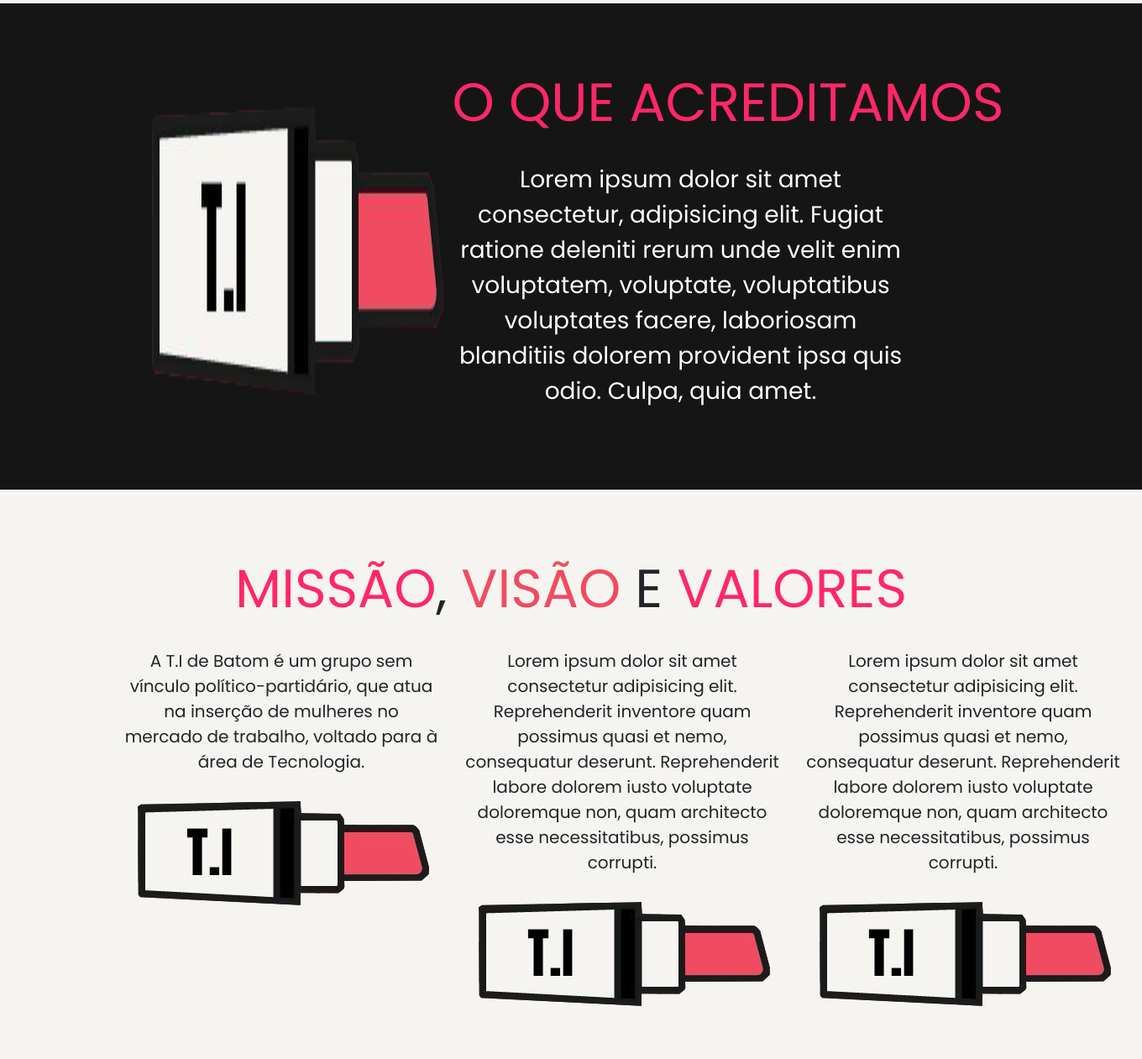
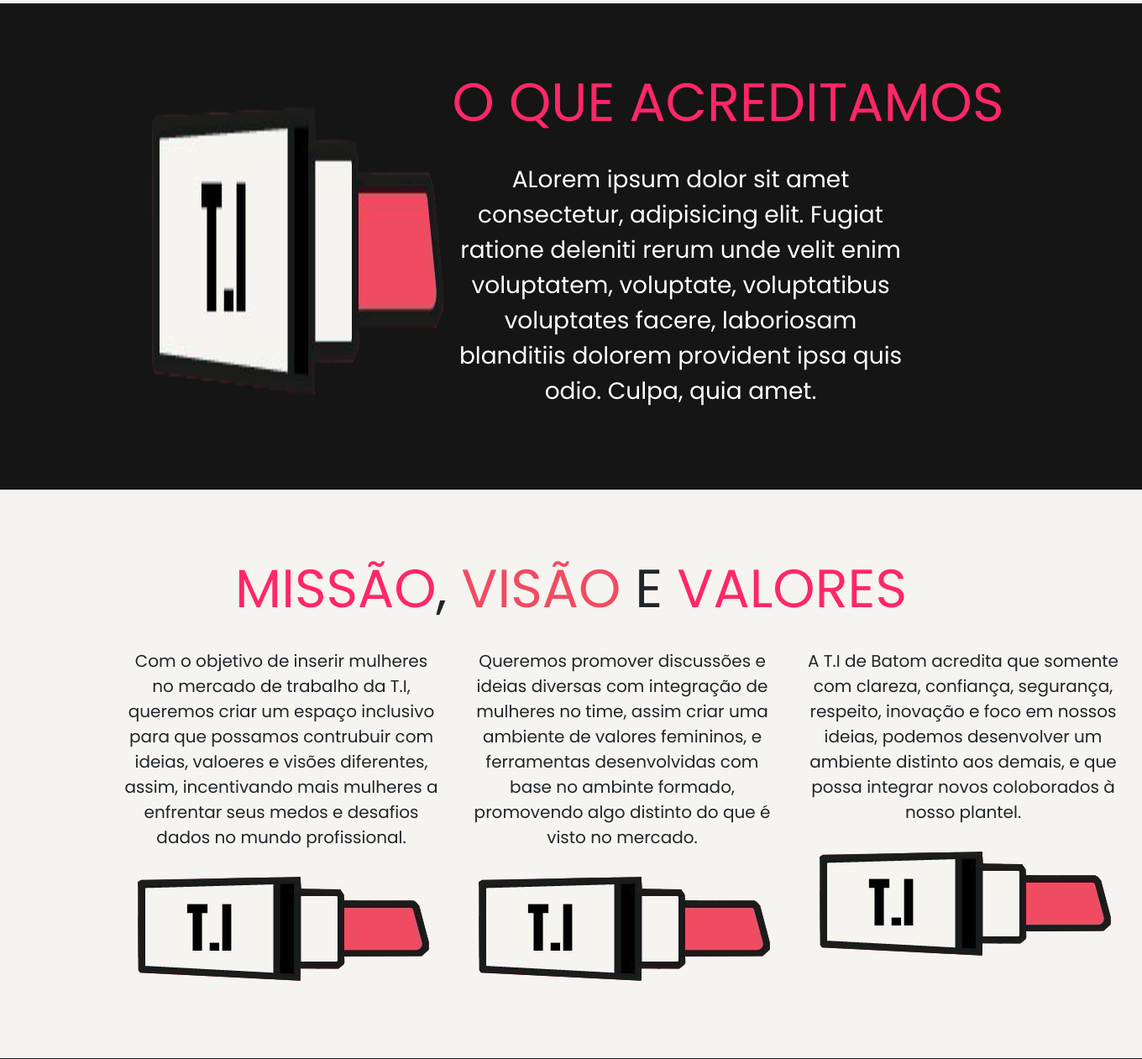
Before and after one commit to YasminDTresso/TI-de-Batom, a PHP site: page /quem-somos.php in a window 1360 px wide. Shown: the part 692-1953 px from the top of the page at 84% size. Run offline with PHP 8.4, Linux system fonts and the light colour scheme.

Commit message:
Update quem-somos.php

```diff
--- a/quem-somos.php
+++ b/quem-somos.php
@@ -145,7 +145,7 @@ include "nav.html";
 
            <div class="text-box text-center">
             <h1 class="text-uppercase display-3">O que acreditamos</h1>
-            <p class="fs-3">Lorem ipsum dolor sit amet consectetur, adipisicing elit. Fugiat ratione deleniti rerum unde velit enim voluptatem, voluptate, voluptatibus voluptates facere, laboriosam blanditiis dolorem provident ipsa quis odio. Culpa, quia amet.</p>
+            <p class="fs-3">ALorem ipsum dolor sit amet consectetur, adipisicing elit. Fugiat ratione deleniti rerum unde velit enim voluptatem, voluptate, voluptatibus voluptates facere, laboriosam blanditiis dolorem provident ipsa quis odio. Culpa, quia amet.</p>
            </div>
 
          </div>
@@ -160,17 +160,17 @@ include "nav.html";
 
         <div class="content-cards d-flex">
         <div class="my-card">
-          <p class="fs-5">A T.I de Batom é um grupo sem vínculo político-partidário, que atua na inserção de mulheres no mercado de trabalho, voltado para à área de Tecnologia.</p>
+          <p class="fs-5">Com o objetivo de inserir mulheres no mercado de trabalho da T.I, queremos criar um espaço inclusivo para que possamos contrubuir com ideias, valoeres e visões diferentes, assim, incentivando mais mulheres a enfrentar seus medos e desafios dados no mundo profissional.</p>
           <img src="assets/logo.png" alt="">
         </div>
 
         <div class="my-card">
-          <p class="fs-5">Lorem ipsum dolor sit amet consectetur adipisicing elit. Reprehenderit inventore quam possimus quasi et nemo, consequatur deserunt. Reprehenderit labore dolorem iusto voluptate doloremque non, quam architecto esse necessitatibus, possimus corrupti.</p>
+          <p class="fs-5">Queremos promover discussões e ideias diversas com integração de mulheres no time, assim criar uma ambiente de valores femininos, e ferramentas desenvolvidas com base no ambinte formado, promovendo algo distinto do que é visto no mercado.</p>
           <img src="assets/logo.png" alt="">
         </div>
 
         <div class="my-card">
-          <p class="fs-5">Lorem ipsum dolor sit amet consectetur adipisicing elit. Reprehenderit inventore quam possimus quasi et nemo, consequatur deserunt. Reprehenderit labore dolorem iusto voluptate doloremque non, quam architecto esse necessitatibus, possimus corrupti.</p>
+          <p class="fs-5">A T.I de Batom acredita que somente com clareza, confiança, segurança, respeito, inovação e foco em nossos ideias, podemos desenvolver um ambiente distinto aos demais, e que possa integrar novos coloborados à nosso plantel. </p>
           <img src="assets/logo.png" alt="">
         </div>
 
```
